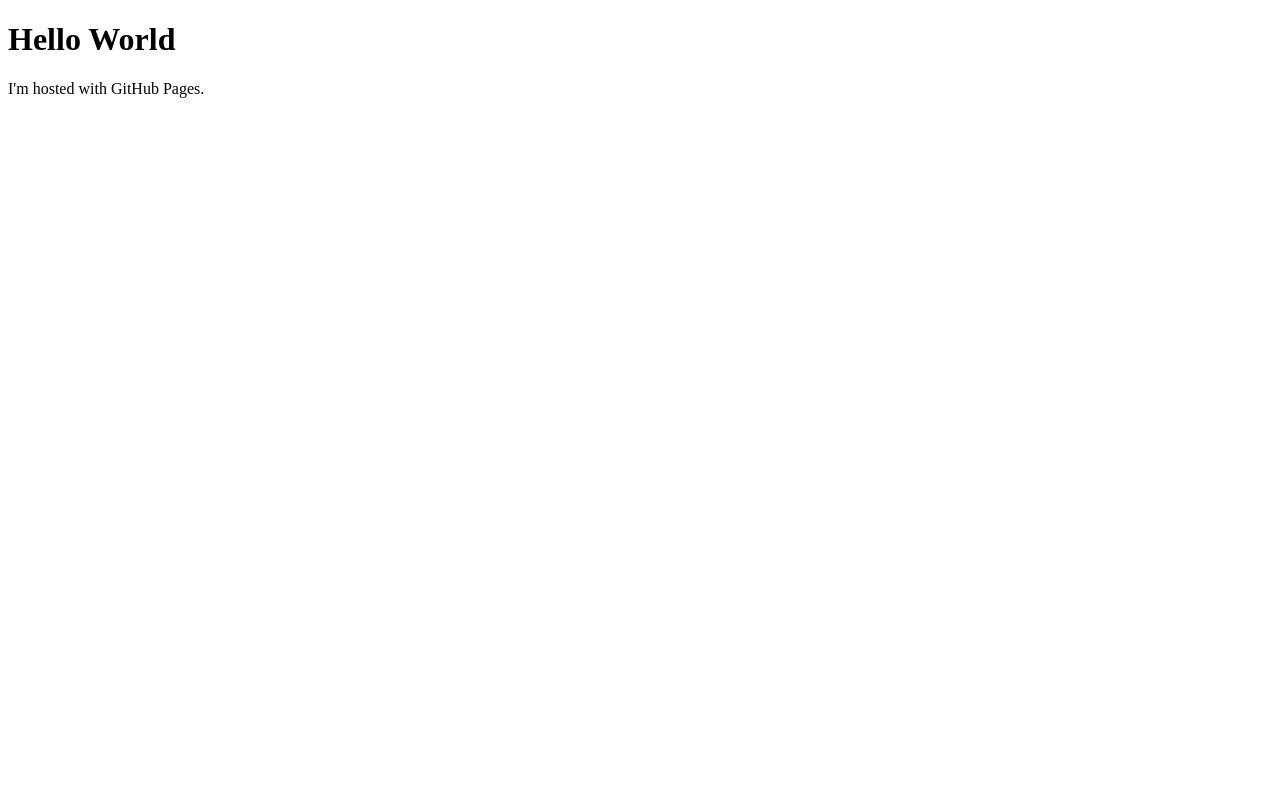
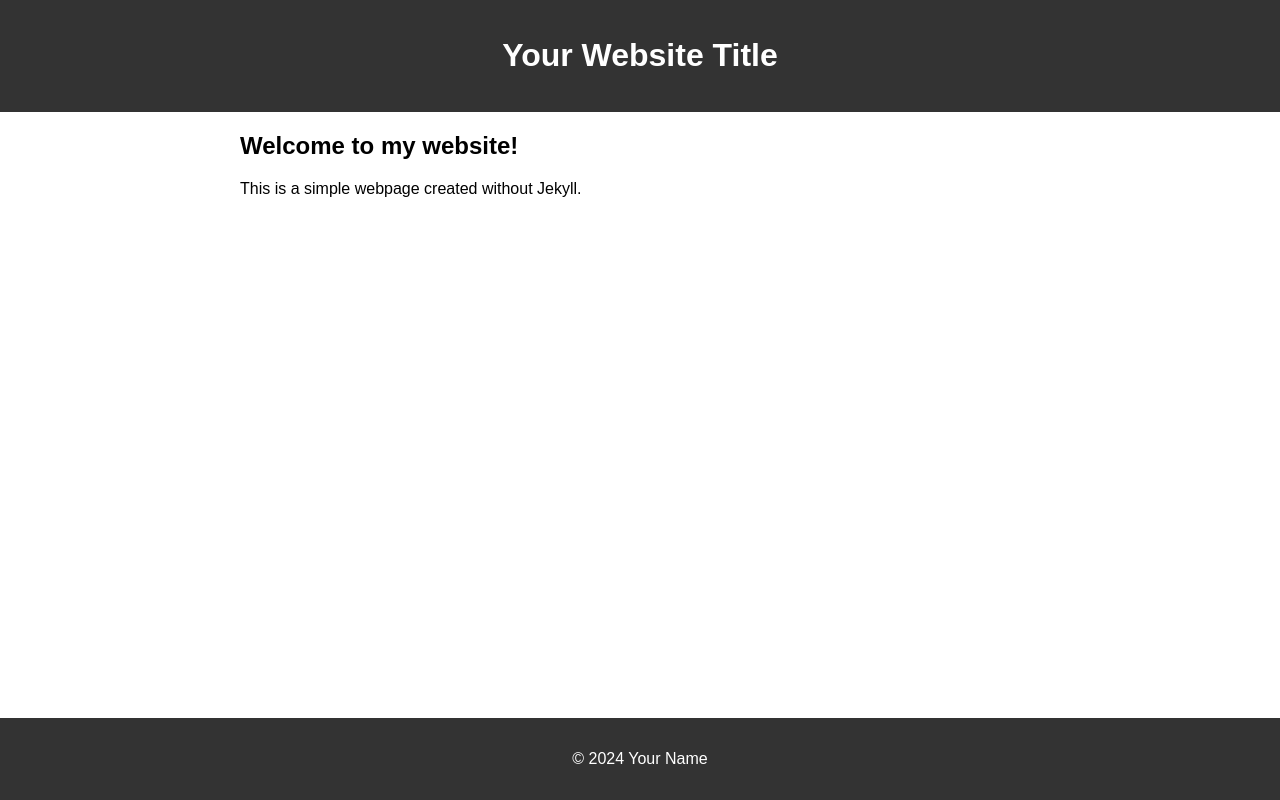
Before and after one commit to samayueren/samayueren.github.io, a plain HTML site: page index.html in a window 1280 px wide. Drawn offline with Linux system fonts and the light colour scheme.

Commit message:
Edited Index.html for testing. Added Style.css for testing. Added Blank placeholder for JS script.

```diff
--- a/index.html
+++ b/index.html
@@ -1,7 +1,33 @@
 <!DOCTYPE html>
-<html>
+<html lang="en">
+
+<head>
+    <meta charset="UTF-8">
+    <meta name="viewport" content="width=device-width, initial-scale=1.0">
+    <title>Your Website Title</title>
+    <link rel="stylesheet" href="style.css">
+</head>
+
 <body>
-<h1>Hello World</h1>
-<p>I'm hosted with GitHub Pages.</p>
+    <header>
+        <h1>Your Website Title</h1>
+    </header>
+
+    <main>
+        <section>
+            <h2>Welcome to my website!</h2>
+            <p>This is a simple webpage created without Jekyll.</p>
+        </section>
+
+        <!-- Add more sections as needed -->
+
+    </main>
+
+    <footer>
+        <p>&copy; 2024 Your Name</p>
+    </footer>
+
+    <script src="script.js"></script>
 </body>
+
 </html>
--- /dev/null
+++ b/script.js
@@ -0,0 +1 @@
+// Script Place holder
--- /dev/null
+++ b/style.css
@@ -0,0 +1,32 @@
+body {
+    font-family: Arial, sans-serif;
+    margin: 0;
+    padding: 0;
+}
+
+header {
+    background-color: #333;
+    color: #fff;
+    text-align: center;
+    padding: 1em 0;
+}
+
+main {
+    max-width: 800px;
+    margin: 20px auto;
+    padding: 0 20px;
+}
+
+section {
+    margin-bottom: 20px;
+}
+
+footer {
+    background-color: #333;
+    color: #fff;
+    text-align: center;
+    padding: 1em 0;
+    position: fixed;
+    bottom: 0;
+    width: 100%;
+}
```
